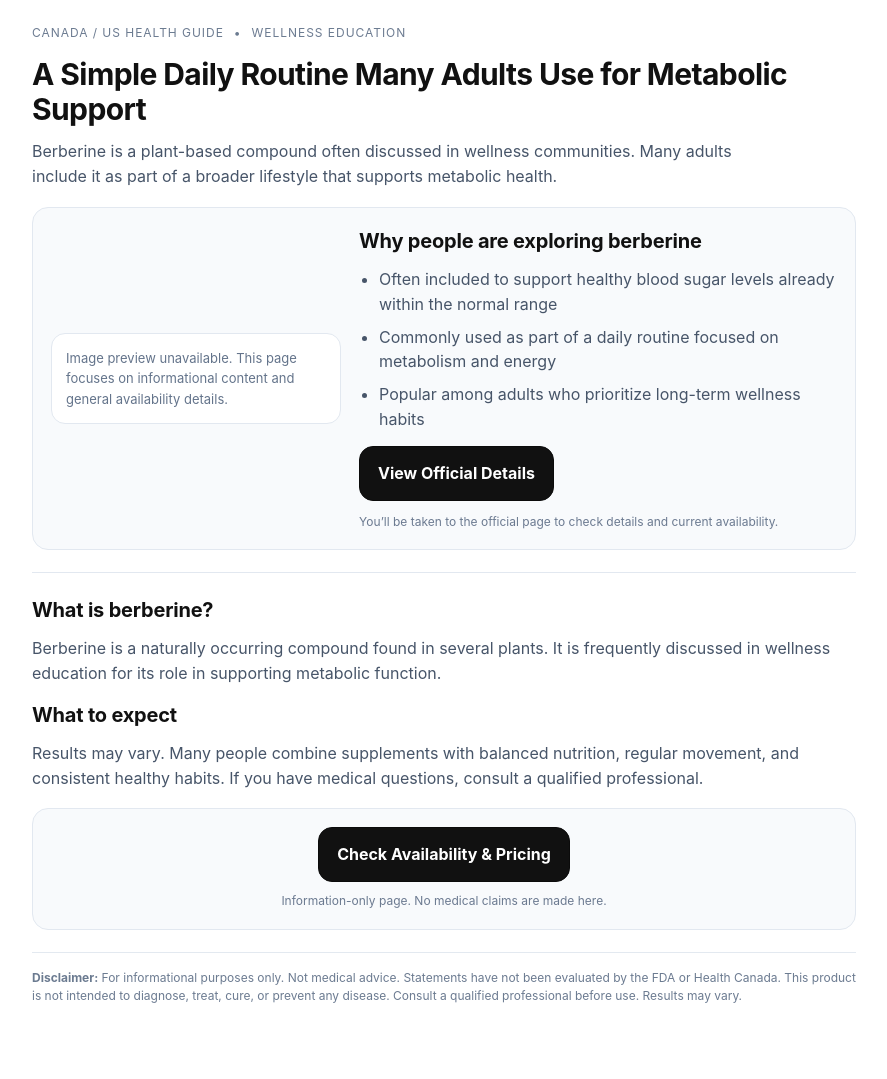
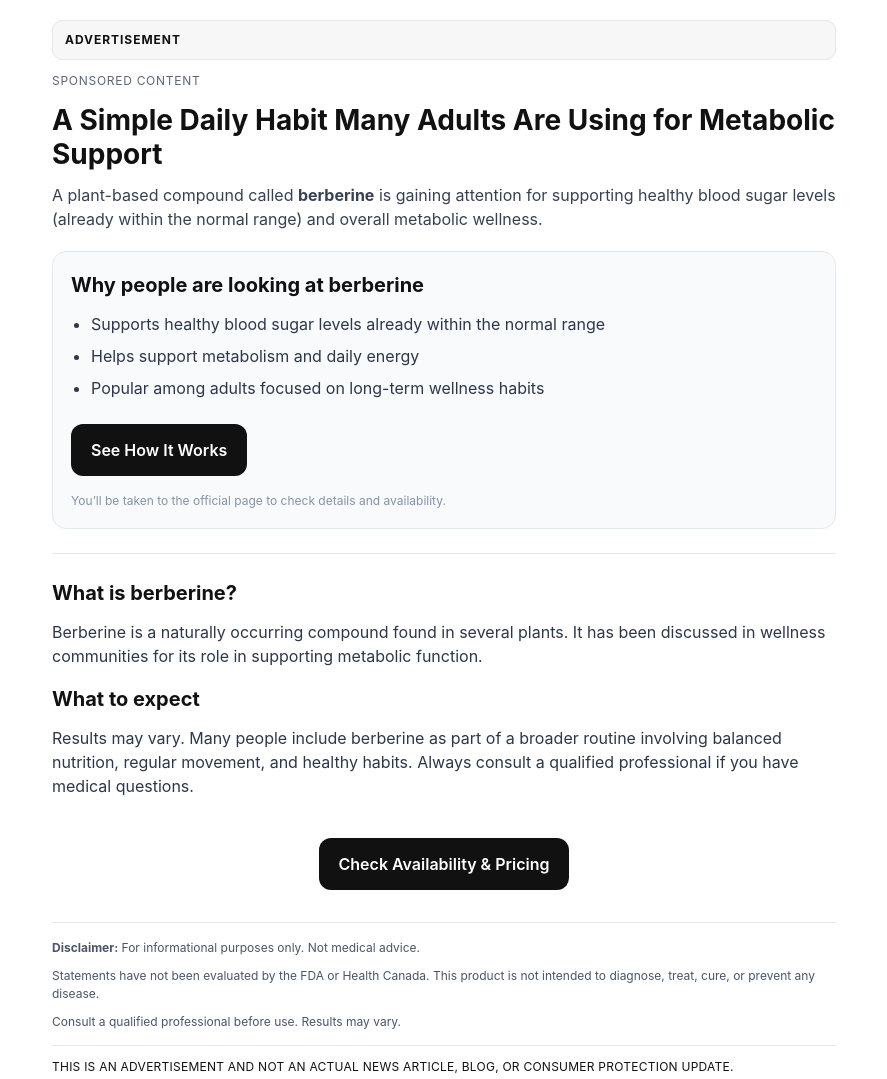
Before and after one commit to Cuticarashop/pressel-berberine-v2, a plain HTML site: page index.html in a window 1280 px wide. Shown: the whole page, without its empty margins (196-1083 px from the left). Drawn offline with Linux system fonts and the light colour scheme.

Commit message:
Update index.html

```diff
--- a/index.html
+++ b/index.html
@@ -3,219 +3,191 @@
 <head>
   <meta charset="utf-8" />
   <meta name="viewport" content="width=device-width,initial-scale=1" />
-  <title>Daily Metabolic Support - Berberine Overview</title>
-  <meta name="description" content="Learn how berberine fits into a daily wellness routine and why many adults include it for metabolic support." />
-  <meta name="robots" content="noindex,nofollow" />
-  <meta name="referrer" content="no-referrer-when-downgrade" />
+  <title>Daily Metabolic Support - Berberine Benefits</title>
+  <meta name="description" content="Learn how berberine supports healthy blood sugar levels and metabolic function as part of a daily wellness routine." />
 
   <style>
-    :root{
-      --max: 860px;
-      --text: #111;
-      --muted: #475569;
-      --muted2:#64748b;
-      --border:#e2e8f0;
-      --bg:#ffffff;
-      --card:#f8fafc;
-      --btn:#111;
-      --btnText:#fff;
-      --radius: 16px;
+    :root {
+      --max: 820px;
+      --primary-color: #111;
+      --border-color: #e2e8f0;
+      --muted: #4a5568;
+      --bg-soft: #f8fafc;
     }
+
     *{ box-sizing:border-box; margin:0; padding:0; }
+
     body{
-      font-family:-apple-system,BlinkMacSystemFont,"Segoe UI",Arial,sans-serif;
-      line-height:1.55;
-      background:var(--bg);
-      color:var(--text);
+      font-family:-apple-system,BlinkMacSystemFont,'Segoe UI',Arial,sans-serif;
+      line-height:1.5;
+      background:#ffffff;
+      color:#111;
       -webkit-font-smoothing:antialiased;
-      text-rendering:optimizeLegibility;
     }
-    .wrap{
-      max-width:var(--max);
-      margin:0 auto;
-      padding:22px 18px 34px;
-    }
-    .topline{
-      display:flex;
-      gap:10px;
-      align-items:center;
-      flex-wrap:wrap;
+
+    .wrap{ max-width:var(--max); margin:0 auto; padding:20px 18px 30px; }
+
+    .ad-label{
       font-size:12px;
       letter-spacing:.08em;
       text-transform:uppercase;
-      color:var(--muted2);
-      margin:2px 0 14px;
-      opacity:.95;
+      font-weight:700;
+      color:#111;
+      background:#f7f7f7;
+      border:1px solid var(--border-color);
+      border-radius:10px;
+      padding:10px 12px;
+      margin:0 0 12px;
     }
-    h1{
-      font-size:30px;
-      line-height:1.18;
-      margin:0 0 12px;
-      letter-spacing:-.02em;
+
+    .context{
+      font-size:12px;
+      letter-spacing:.06em;
+      text-transform:uppercase;
+      opacity:.9;
+      margin:0 0 14px;
+      color:var(--muted);
     }
+
+    h1{ font-size:28px; margin:0 0 12px; line-height:1.2; }
+
     .sub{
       font-size:16px;
-      color:var(--muted);
-      margin:0 0 18px;
-      max-width:70ch;
-    }
-
-    .card{
-      border:1px solid var(--border);
-      border-radius:var(--radius);
-      background:var(--card);
-      padding:18px;
-      margin:18px 0 22px;
+      margin:0 0 20px;
+      opacity:.95;
+      color:#2d3748;
     }
 
     .hero{
       display:flex;
-      gap:18px;
+      gap:20px;
       align-items:center;
       flex-wrap:wrap;
+      border:1px solid var(--border-color);
+      border-radius:14px;
+      padding:18px;
+      margin-bottom:24px;
+      background:var(--bg-soft);
     }
-    .imgbox{
-      width:290px;
+
+    .hero-img{
+      width:280px;
       max-width:100%;
-      border-radius:14px;
-      overflow:hidden;
-      border:1px solid var(--border);
-      background:#fff;
-    }
-    .hero-img{
-      width:100%;
       height:auto;
       display:block;
-    }
-    .img-fallback{
-      padding:14px;
-      font-size:13px;
-      color:var(--muted2);
+      border-radius:12px;
+      background:#f6f6f6;
     }
 
-    .box{
-      flex:1;
-      min-width:240px;
-    }
-    h2{
-      font-size:20px;
-      margin:0 0 10px;
-      letter-spacing:-.01em;
-    }
-    ul{
-      margin:10px 0 0;
-      padding-left:20px;
-      color:var(--muted);
-    }
-    li{ margin:8px 0; }
+    .hero .box{ flex:1; min-width:240px; }
 
-    .ctaRow{
-      display:flex;
-      gap:12px;
-      flex-wrap:wrap;
-      align-items:center;
-      margin-top:14px;
-    }
-    .cta{
-      display:inline-flex;
-      align-items:center;
-      justify-content:center;
-      padding:14px 18px;
-      border-radius:14px;
-      background:var(--btn);
-      color:var(--btnText);
+    h2{ font-size:20px; margin:0 0 12px; }
+
+    .bullets{ margin:12px 0 0; padding-left:20px; }
+
+    .bullets li{ margin:8px 0; color:#2d3748; }
+
+    .cta-btn{
+      display:inline-block;
+      margin:16px 0 8px;
+      padding:14px 20px;
+      border-radius:12px;
+      background:var(--primary-color);
+      color:#fff;
       text-decoration:none;
-      font-weight:700;
+      font-weight:600;
       font-size:16px;
-      border:1px solid #0b0b0b;
-    }
-    .cta:active{ transform:translateY(1px); }
-
-    .miniNote{
-      font-size:12px;
-      color:var(--muted2);
-      opacity:.95;
     }
 
-    hr{
-      border:none;
-      border-top:1px solid var(--border);
-      margin:22px 0;
-    }
-    p{
-      margin:0 0 14px;
-      color:var(--muted);
-      max-width:80ch;
+    .note{
+      font-size:12px;
+      opacity:.85;
+      margin-top:8px;
+      color:#718096;
     }
 
-    .footer{
-      margin-top:22px;
+    hr{ border:none; border-top:1px solid var(--border-color); margin:24px 0; }
+
+    p{ margin:0 0 16px; color:#2d3748; }
+
+    .disclaimer{
+      font-size:12px;
+      border-top:1px solid var(--border-color);
       padding-top:16px;
-      border-top:1px solid var(--border);
-      color:var(--muted2);
+      margin-top:24px;
+      color:#4a5568;
+      opacity:1;
+    }
+
+    .disclaimer p{ margin:0 0 10px; color:#4a5568; }
+
+    /* Cleaner Revcontent disclosure (text already ALL CAPS) */
+    .revcontent-disclosure{
       font-size:12px;
-      opacity:.95;
+      color:#111;
+      border-top:1px solid var(--border-color);
+      padding-top:12px;
+      margin-top:14px;
+      letter-spacing:.02em;
     }
 
     .sr-only{
-      position:absolute; width:1px; height:1px; padding:0; margin:-1px;
-      overflow:hidden; clip:rect(0,0,0,0); white-space:nowrap; border:0;
+      position:absolute;
+      width:1px;
+      height:1px;
+      padding:0;
+      margin:-1px;
+      overflow:hidden;
+      clip:rect(0,0,0,0);
+      white-space:nowrap;
+      border:0;
     }
 
     @media (max-width:640px){
-      h1{ font-size:25px; }
-      .card{ padding:14px; }
+      h1{ font-size:24px; }
+      .hero{ padding:14px; }
+      .hero-img{ width:100%; }
+      .ad-label{ margin-bottom:10px; }
     }
   </style>
 </head>
 
 <body>
   <main class="wrap">
-    <div class="topline">
-      <span>Canada / US Health Guide</span>
-      <span aria-hidden="true">•</span>
-      <span>Wellness Education</span>
+
+    <div class="ad-label" role="note" aria-label="Advertisement disclosure">
+      Advertisement
     </div>
 
-    <h1>A Simple Daily Routine Many Adults Use for Metabolic Support</h1>
+    <div class="context">Sponsored Content</div>
 
+    <h1>A Simple Daily Habit Many Adults Are Using for Metabolic Support</h1>
     <p class="sub">
-      Berberine is a plant-based compound often discussed in wellness communities.
-      Many adults include it as part of a broader lifestyle that supports metabolic health.
+      A plant-based compound called <strong>berberine</strong> is gaining attention
+      for supporting healthy blood sugar levels (already within the normal range) and overall metabolic wellness.
     </p>
 
-    <section class="card hero" aria-label="Berberine overview">
-      <div class="imgbox" aria-label="Product image">
-        <!-- Se tu subir a imagem em assets/berberine-1.jpg ela aparece.
-             Se não subir, entra o fallback (abaixo) automaticamente. -->
-        <img
-          class="hero-img"
-          src="assets/berberine-1.jpg"
-          alt="Berberine supplement bottle"
-          loading="lazy"
-          onerror="this.style.display='none'; this.nextElementSibling.style.display='block';"
-        />
-        <div class="img-fallback" style="display:none;">
-          Image preview unavailable. This page focuses on informational content and general availability details.
-        </div>
-      </div>
+    <section class="hero">
+      <img src="assets/berberine-1.jpg"
+           alt="Peak Wellness Berberine supplement bottle"
+           class="hero-img"
+           onerror="this.style.display='none';" />
 
       <div class="box">
-        <h2>Why people are exploring berberine</h2>
-        <ul>
-          <li>Often included to support healthy blood sugar levels already within the normal range</li>
-          <li>Commonly used as part of a daily routine focused on metabolism and energy</li>
-          <li>Popular among adults who prioritize long-term wellness habits</li>
+        <h2>Why people are looking at berberine</h2>
+        <ul class="bullets">
+          <li>Supports healthy blood sugar levels already within the normal range</li>
+          <li>Helps support metabolism and daily energy</li>
+          <li>Popular among adults focused on long-term wellness habits</li>
         </ul>
 
-        <div class="ctaRow">
-          <a class="cta" data-cta="1" href="#" rel="nofollow noopener noreferrer" target="_blank">
-            View Official Details
-            <span class="sr-only">(opens in new window)</span>
-          </a>
-          <div class="miniNote">
-            You’ll be taken to the official page to check details and current availability.
-          </div>
+        <a class="cta-btn" id="ctaBtn" href="#" rel="noopener noreferrer">
+          See How It Works
+          <span class="sr-only">(opens in new window)</span>
+        </a>
+
+        <div class="note">
+          You’ll be taken to the official page to check details and availability.
         </div>
       </div>
     </section>
@@ -225,50 +197,46 @@
     <h2>What is berberine?</h2>
     <p>
       Berberine is a naturally occurring compound found in several plants.
-      It is frequently discussed in wellness education for its role in supporting metabolic function.
+      It has been discussed in wellness communities for its role in supporting metabolic function.
     </p>
 
     <h2>What to expect</h2>
     <p>
-      Results may vary. Many people combine supplements with balanced nutrition,
-      regular movement, and consistent healthy habits. If you have medical questions,
-      consult a qualified professional.
+      Results may vary. Many people include berberine as part of a broader routine
+      involving balanced nutrition, regular movement, and healthy habits.
+      Always consult a qualified professional if you have medical questions.
     </p>
 
-    <div class="card" style="text-align:center;">
-      <a class="cta" data-cta="2" href="#" rel="nofollow noopener noreferrer" target="_blank">
+    <div style="text-align:center; margin:24px 0;">
+      <a class="cta-btn" id="ctaBtn2" href="#" rel="noopener noreferrer">
         Check Availability &amp; Pricing
         <span class="sr-only">(opens in new window)</span>
       </a>
-      <div class="miniNote" style="margin-top:10px;">
-        Information-only page. No medical claims are made here.
+    </div>
+
+    <div class="disclaimer">
+      <p><strong>Disclaimer:</strong> For informational purposes only. Not medical advice.</p>
+      <p>Statements have not been evaluated by the FDA or Health Canada. This product is not intended to diagnose, treat, cure, or prevent any disease.</p>
+      <p>Consult a qualified professional before use. Results may vary.</p>
+
+      <div class="revcontent-disclosure">
+        THIS IS AN ADVERTISEMENT AND NOT AN ACTUAL NEWS ARTICLE, BLOG, OR CONSUMER PROTECTION UPDATE.
       </div>
     </div>
 
-    <div class="footer">
-      <strong>Disclaimer:</strong> For informational purposes only. Not medical advice.
-      Statements have not been evaluated by the FDA or Health Canada.
-      This product is not intended to diagnose, treat, cure, or prevent any disease.
-      Consult a qualified professional before use. Results may vary.
-    </div>
   </main>
 
-  <noscript>
-    <div style="max-width:860px;margin:10px auto 0;padding:0 18px;color:#64748b;font-size:12px;">
-      JavaScript is disabled. To continue, visit the official page directly:
-      <span style="word-break:break-word;">(link configured on this page)</span>
-    </div>
-  </noscript>
-
   <script>
-    // ✅ TEU LINK DE AFILIADO (troca só aqui quando precisar)
     const AFF_LINK = "https://www.econsumed.com/2JNSGMMQ/XPJJJZL/";
 
-    // Set all CTAs safely
-    document.querySelectorAll('a[data-cta]').forEach((a) => {
-      a.href = AFF_LINK;
-    });
+    const cta1 = document.getElementById("ctaBtn");
+    const cta2 = document.getElementById("ctaBtn2");
+
+    cta1.href = AFF_LINK;
+    cta2.href = AFF_LINK;
+
+    cta1.target = "_blank";
+    cta2.target = "_blank";
   </script>
 </body>
 </html>
-Se
```
